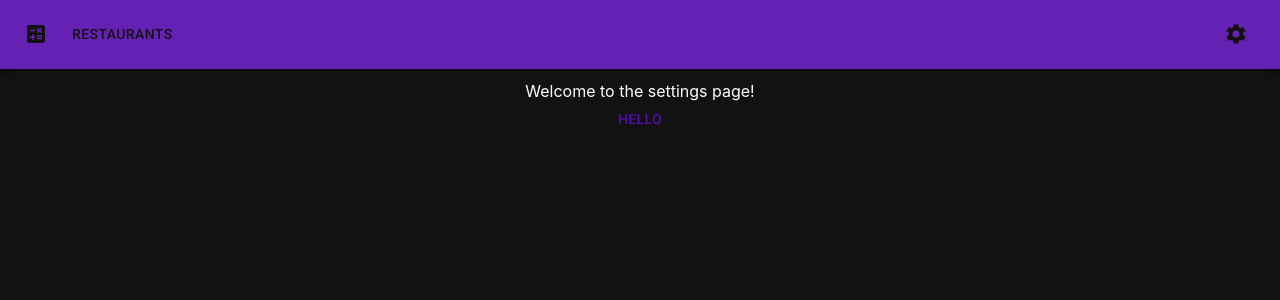
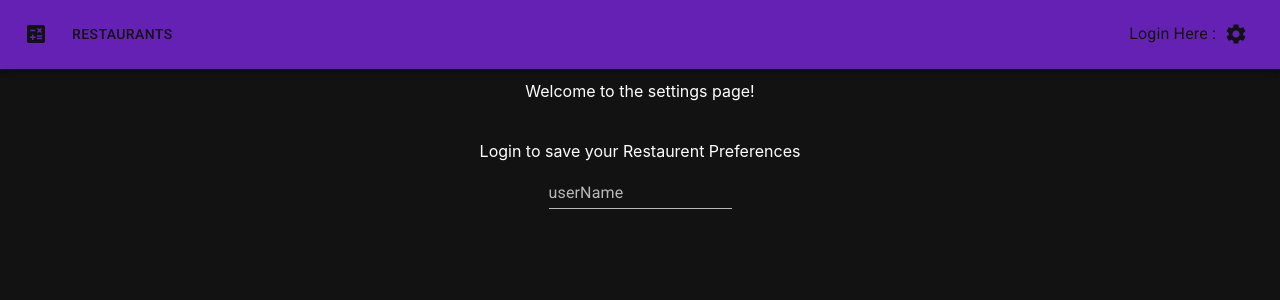
Before and after one commit to valault1/aurp, a React (Create React App) app: page / in a window 1280 px wide. Both pictures are taken after a click on the button "Open settings". Shown: the top 300 px of the page. Built offline with nearby package versions, Linux system fonts and the light colour scheme.

Commit message:
Added Crude Login

```diff
--- a/src/NavBar.tsx
+++ b/src/NavBar.tsx
@@ -44,6 +44,8 @@ const ResponsiveAppBar = () => {
     setAnchorElUser(null);
   };
 
+  const savedItem = JSON.parse(localStorage.getItem("userName"));
+
   const navigate = useNavigate();
 
   return (
@@ -65,7 +67,6 @@ const ResponsiveAppBar = () => {
           >
             <Calculate />
           </Typography>
-
           <Box sx={{ flexGrow: 1, display: { xs: "flex", md: "none" } }}>
             <IconButton
               size="large"
@@ -147,6 +148,15 @@ const ResponsiveAppBar = () => {
               );
             })}
           </Box>
+          <Box>
+            {" "}
+            {savedItem ? (
+              <Typography>Welcome {savedItem} </Typography>
+            ) : (
+              <Typography>Login Here :</Typography>
+            )}
+          </Box>
+
           <Box sx={{ flexGrow: 0 }}>
             <Tooltip title="Open settings">
               <SettingsIconButton
--- a/src/domains/Settings/SettingsPage.tsx
+++ b/src/domains/Settings/SettingsPage.tsx
@@ -1,13 +1,36 @@
-import { Button } from "@mui/material";
+import { Box, Button, Container, TextField } from "@mui/material";
 import { MainContainer } from "components/MainPage.elements";
-
 import * as React from "react";
 
 export const SettingsPage = () => {
+  const [userName, setUserName] = React.useState(() => {
+    const savedItem = localStorage.getItem("userName");
+    const parsedItem = JSON.parse(savedItem);
+    return parsedItem || "";
+  });
+
+  const handleUserName = (event: React.ChangeEvent<HTMLInputElement>) => {
+    setUserName(event.target.value);
+  };
+
+  React.useEffect(() => {
+    localStorage.setItem("userName", JSON.stringify(userName));
+  }, [userName]);
+
   return (
     <MainContainer>
       Welcome to the settings page!
-      <Button>Hello</Button>
+      <Box sx={{ marginTop: 5 }}>Login to save your Restaurent Preferences</Box>
+      <Box>
+        <TextField
+          id="username-input"
+          label="userName"
+          variant="standard"
+          value={userName}
+          onChange={handleUserName}
+          // disabled={gameStarted}
+        />
+      </Box>
     </MainContainer>
   );
 };
```
